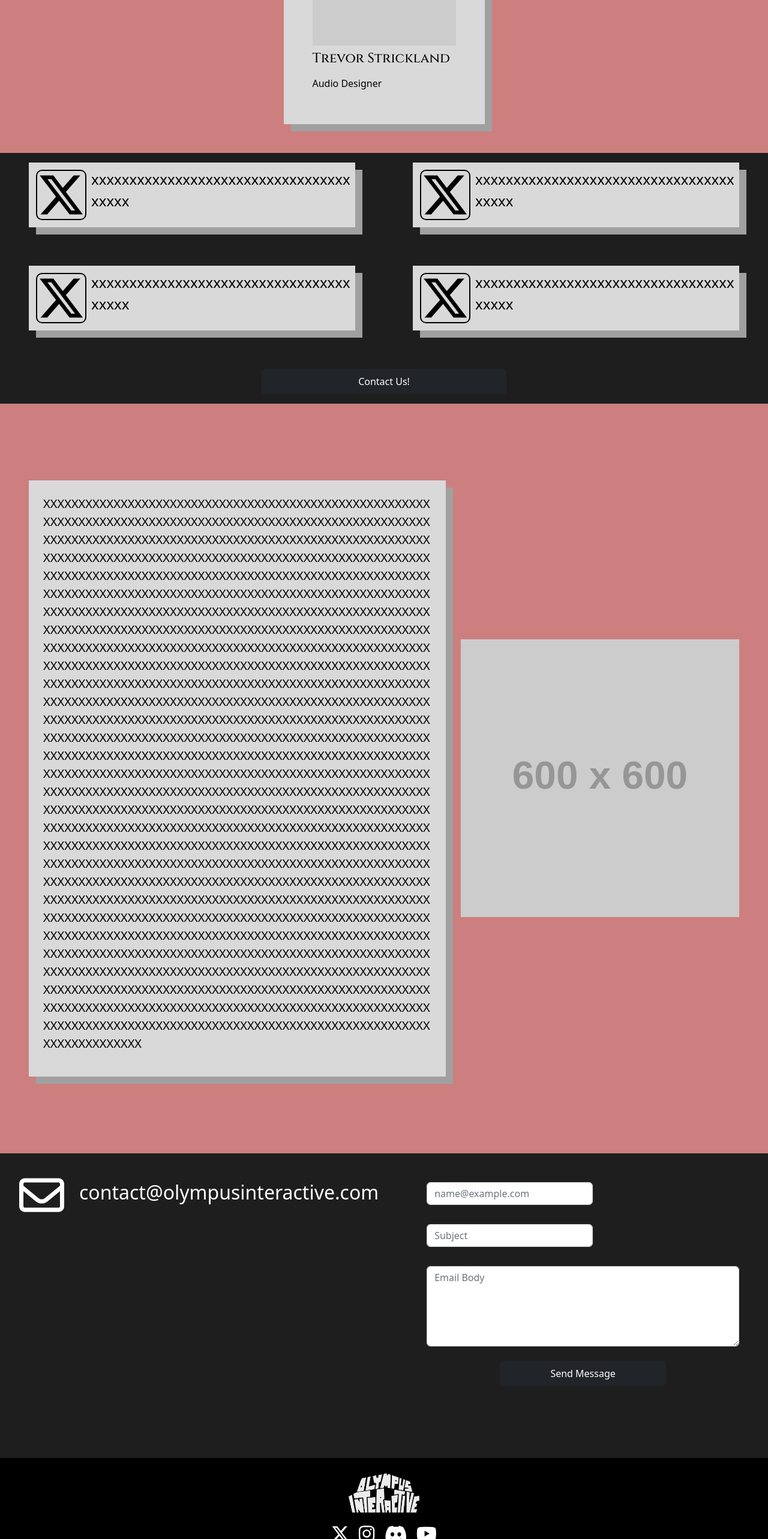
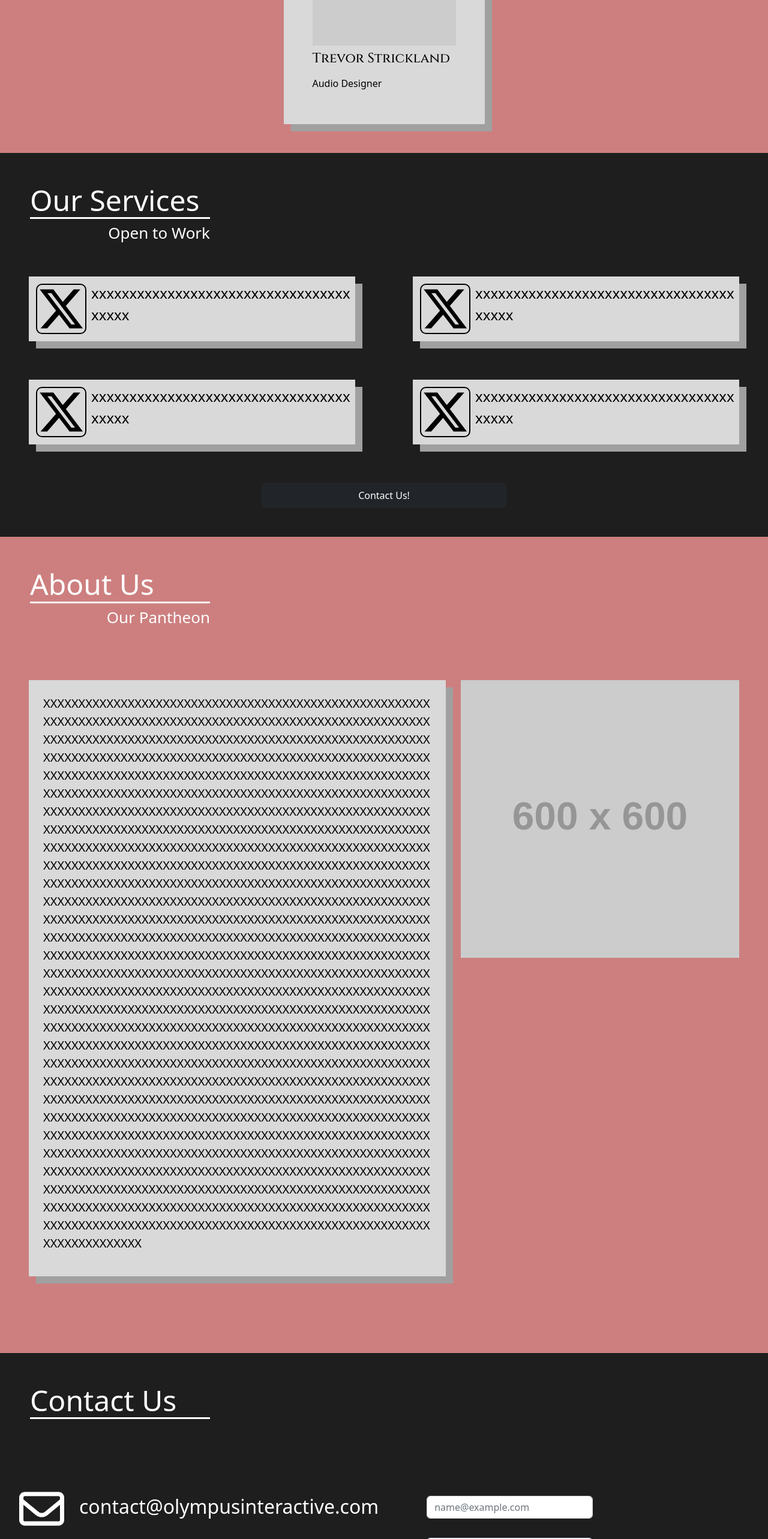
Before and after one commit to scc8371/olympusinteractive.github.io, a React (Vite) app: page / in a window 1280 px wide. Shown: the part 4837-7403 px from the top of the page at 60% size. Built offline with nearby package versions, Linux system fonts and the light colour scheme.

Commit message:
everything implemented from figma?

```diff
--- a/src/components/AboutUs.tsx
+++ b/src/components/AboutUs.tsx
@@ -1,6 +1,7 @@
 import React from 'react'
 import "../styles/AboutUs.css"
 import IconPanel from "./IconPanel"
+import Header from "./Header"
 
 interface Props {
     children: string,
@@ -12,6 +13,7 @@ const AboutUs: React.FC<Props> = ({ children, imgLink }) => {
     return (
         <>
             <div className="about-us-wrapper">
+                <Header subtitle='Our Pantheon'>About Us</Header>
                 <div className="about-us">
                     <div className="about-us-desc">
                         <IconPanel>{children}</IconPanel>
--- a/src/components/ContactUs.tsx
+++ b/src/components/ContactUs.tsx
@@ -3,11 +3,13 @@ import "../styles/ContactUs.css"
 import { FontAwesomeIcon } from "@fortawesome/react-fontawesome";
 import { faEnvelope } from '@fortawesome/free-regular-svg-icons';
 import Button from './Button';
+import Header from './Header';
 
 const ContactUs = () => {
     return (
         <>
             <div className="contact-us-wrapper">
+                <Header subtitle="">Contact Us</Header>
                 <div className="contact-us">
                     <div className="email-information">
                         <div className="email-wrapper">
--- a/src/components/Services.tsx
+++ b/src/components/Services.tsx
@@ -3,10 +3,14 @@ import "../styles/Services.css";
 import IconPanel from "./IconPanel"
 import { faXTwitter, faInstagram, faDiscord, faYoutube } from "@fortawesome/free-brands-svg-icons";
 import Button from "./Button"
+import Header from "./Header"
 
 const Services = () => {
     return (
         <>
+            <div className="services-header">
+                <Header subtitle='Open to Work'>Our Services</Header>
+            </div>
             <div className="services">
                 <IconPanel icon_definition={faXTwitter}>xxxxxxxxxxxxxxxxxxxxxxxxxxxxxxxxxxxxxxx</IconPanel>
                 <IconPanel icon_definition={faXTwitter}>xxxxxxxxxxxxxxxxxxxxxxxxxxxxxxxxxxxxxxx</IconPanel>
--- a/src/styles/AboutUs.css
+++ b/src/styles/AboutUs.css
@@ -32,6 +32,7 @@
     grid-area: img !important;
     max-width: 100%;
     max-height: 100%;
+    align-self: first baseline;
 }
 
 .about-us-desc .icon-panel {
@@ -41,7 +42,12 @@
     padding: 1.5rem !important;
 }
 
-.about-us .icon-panel-desc{
+.about-us-wrapper .headerGroup {
+    position: relative;
+    color: white;
+}
+
+.about-us .icon-panel-desc {
     font-size: 1.25rem;
 }
 
@@ -52,7 +58,7 @@
 @media screen and (max-width: 860px) {
     .about-us {
         grid-template-areas: "desc"
-                             "img";
+            "img";
 
         grid-template-columns: 1fr;
         grid-template-rows: auto;
@@ -62,7 +68,7 @@
         align-items: center;
     }
 
-    .about-us .icon-panel-desc{
+    .about-us .icon-panel-desc {
         font-size: 1rem;
     }
 
--- a/src/styles/ContactUs.css
+++ b/src/styles/ContactUs.css
@@ -5,13 +5,21 @@
 .contact-us {
 
     display: grid;
-    grid-template-areas: "email form"
+    grid-template-areas:
+    "email form"
         ".     form"
         ".     form";
 
     grid-template-columns: 1fr 2fr;
     grid-template-rows: auto;
 
+}
+
+.contact-us-wrapper .headerGroup{
+    grid-area: header !important;
+    position: relative;
+    color: white;
+    margin-bottom: 5rem;
 }
 
 .contact-us-wrapper form {
--- a/src/styles/Services.css
+++ b/src/styles/Services.css
@@ -6,22 +6,35 @@
     grid-template-columns: repeat(2, 1fr);
 }
 
-.services-button{
+.services-button {
     justify-self: center;
 
     background-color: #1E1E1E;
 
     display: flex;
     justify-content: center;
+
 }
 
-.services-button .btn{
+.services-button .btn {
     padding-left: 10rem;
     padding-right: 10rem;
     padding-top: .5rem;
     padding-bottom: .5rem;
 
     margin: 1rem;
+
+    margin-bottom: 3rem;
+}
+
+.services-header .headerGroup {
+    position: relative;
+    margin-bottom: 5rem !important;
+    color: white;
+}
+
+.services-header {
+    background-color: #1E1E1E;
 }
 
 @media screen and (max-width: 860px) {
@@ -29,12 +42,13 @@
         grid-template-columns: repeat(1, 1fr);
     }
 
-    .services-button .btn{
+    .services-button .btn {
         padding-left: 5rem;
         padding-right: 5rem;
         padding-top: .5rem;
         padding-bottom: .5rem;
 
         margin: 1rem;
+        margin-bottom: 3rem;
     }
 }
```
